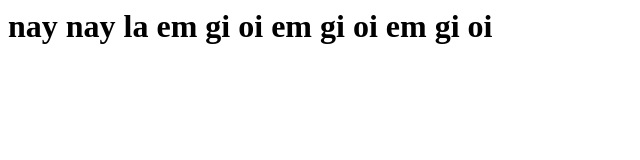
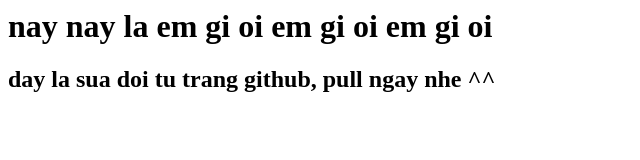
Before and after one commit to vietcuong104/democplusplus, a plain HTML site: page index.html in a window 1280 px wide. Shown: the whole page, without its empty margins (0-640 px from the left). Drawn offline with Linux system fonts and the light colour scheme.

Commit message:
Update index.html

```diff
--- a/index.html
+++ b/index.html
@@ -1 +1,2 @@
 <h1>nay nay la em gi oi em gi oi em gi oi</h1>
+<h2> day la sua doi tu trang github, pull ngay nhe ^^ </h2>
```
